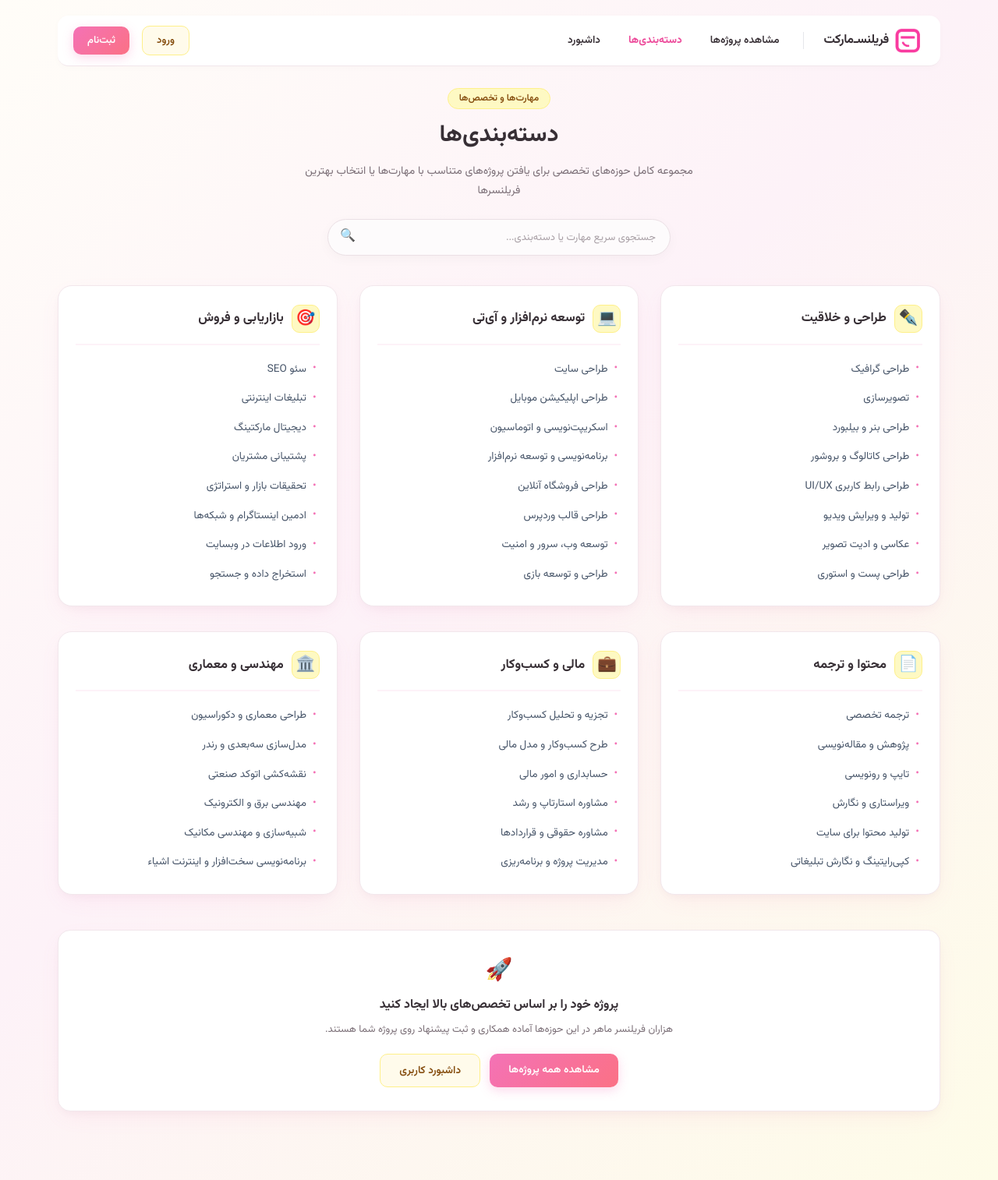
After one commit to mhbmj/Freelance-Marketspace, a Django app: page /categories/ in a window 1280 px wide. The commit adds this page. Shown: the whole page at 78% size. Run offline with Django 5.2, Linux system fonts and the light colour scheme.

Commit message:
feat(categories): implement categories and skills directory page matching Ponisha design

```diff
--- a/accounts/urls.py
+++ b/accounts/urls.py
@@ -12,6 +12,7 @@ urlpatterns = [
     path('profile/', views.profile_view, name='profile'),
     path('projects/', views.projects_list_view, name='projects_list'),
     path('projects/<int:project_id>/', views.project_detail_view, name='project_detail'),
+    path('categories/', views.categories_view, name='categories'),
     path('terms/', views.terms_view, name='terms'),
     path('forgot-password/', views.forgot_password_view, name='forgot_password'),
     path('password-reset/done/', views.password_reset_done_view, name='password_reset_done'),
--- a/accounts/views.py
+++ b/accounts/views.py
@@ -442,6 +442,99 @@ def project_detail_view(request, project_id):
     })
 
 
+def categories_view(request):
+    """صفحه لیست دسته‌بندی‌ها و مهارت‌ها مطابق با تصویر ۲۸ پونیشا (ponisha.ir/categories)"""
+    categories_data = [
+        {
+            'name': 'طراحی و خلاقیت',
+            'icon': '✒️',
+            'skills': [
+                'طراحی گرافیک',
+                'تصویرسازی',
+                'طراحی بنر و بیلبورد',
+                'طراحی کاتالوگ و بروشور',
+                'طراحی رابط کاربری UI/UX',
+                'تولید و ویرایش ویدیو',
+                'عکاسی و ادیت تصویر',
+                'طراحی پست و استوری',
+            ]
+        },
+        {
+            'name': 'توسعه نرم‌افزار و آی‌تی',
+            'icon': '💻',
+            'skills': [
+                'طراحی سایت',
+                'طراحی اپلیکیشن موبایل',
+                'اسکریپت‌نویسی و اتوماسیون',
+                'برنامه‌نویسی و توسعه نرم‌افزار',
+                'طراحی فروشگاه آنلاین',
+                'طراحی قالب وردپرس',
+                'توسعه وب، سرور و امنیت',
+                'طراحی و توسعه بازی',
+            ]
+        },
+        {
+            'name': 'بازاریابی و فروش',
+            'icon': '🎯',
+            'skills': [
+                'سئو SEO',
+                'تبلیغات اینترنتی',
+                'دیجیتال مارکتینگ',
+                'پشتیبانی مشتریان',
+                'تحقیقات بازار و استراتژی',
+                'ادمین اینستاگرام و شبکه‌ها',
+                'ورود اطلاعات در وبسایت',
+                'استخراج داده و جستجو',
+            ]
+        },
+        {
+            'name': 'محتوا و ترجمه',
+            'icon': '📄',
+            'skills': [
+                'ترجمه تخصصی',
+                'پژوهش و مقاله‌نویسی',
+                'تایپ و رونویسی',
+                'ویراستاری و نگارش',
+                'تولید محتوا برای سایت',
+                'کپی‌رایتینگ و نگارش تبلیغاتی',
+            ]
+        },
+        {
+            'name': 'مالی و کسب‌وکار',
+            'icon': '💼',
+            'skills': [
+                'تجزیه و تحلیل کسب‌وکار',
+                'طرح کسب‌وکار و مدل مالی',
+                'حسابداری و امور مالی',
+                'مشاوره استارتاپ و رشد',
+                'مشاوره حقوقی و قراردادها',
+                'مدیریت پروژه و برنامه‌ریزی',
+            ]
+        },
+        {
+            'name': 'مهندسی و معماری',
+            'icon': '🏛️',
+            'skills': [
+                'طراحی معماری و دکوراسیون',
+                'مدل‌سازی سه‌بعدی و رندر',
+                'نقشه‌کشی اتوکد صنعتی',
+                'مهندسی برق و الکترونیک',
+                'شبیه‌سازی و مهندسی مکانیک',
+                'برنامه‌نویسی سخت‌افزار و اینترنت اشیاء',
+            ]
+        },
+    ]
+
+    initials = "MA"
+    if request.user.is_authenticated and request.user.first_name and request.user.last_name:
+        initials = (request.user.first_name[0] + request.user.last_name[0]).upper()
+
+    return render(request, 'accounts/categories.html', {
+        'categories_data': categories_data,
+        'user_initials': initials,
+    })
+
+
 def terms_view(request):
     """صفحه قوانین و مقررات پلتفرم فریلنسری مطابق استاندارد پونیشا"""
     initials = "MA"
--- a/static/css/style.css
+++ b/static/css/style.css
@@ -2845,3 +2845,115 @@ body {
     outline: none;
     box-shadow: 0 0 0 3px rgba(244, 114, 182, 0.15);
 }
+
+/* ==========================================================================
+   Categories & Skills Directory (مطابق تصویر ۲۸ پونیشا - ponisha.ir/categories)
+   ========================================================================== */
+.categories-grid-container {
+    display: grid;
+    grid-template-columns: repeat(3, 1fr);
+    gap: 32px 28px;
+    align-items: start;
+    margin-top: 15px;
+}
+
+@media (max-width: 992px) {
+    .categories-grid-container {
+        grid-template-columns: repeat(2, 1fr);
+        gap: 24px;
+    }
+}
+
+@media (max-width: 640px) {
+    .categories-grid-container {
+        grid-template-columns: 1fr;
+        gap: 20px;
+    }
+}
+
+.category-column-card {
+    background: #ffffff;
+    border: 1.5px solid var(--border-card);
+    border-radius: var(--radius-card);
+    padding: 24px 22px;
+    box-shadow: var(--shadow-minimal);
+    transition: all 0.25s ease;
+}
+
+.category-column-card:hover {
+    border-color: #fbcfe8;
+    box-shadow: 0 8px 24px rgba(244, 114, 182, 0.08);
+    transform: translateY(-2px);
+}
+
+.category-column-header {
+    display: flex;
+    align-items: center;
+    gap: 10px;
+    padding-bottom: 14px;
+    border-bottom: 2px solid #fdf2f8;
+    margin-bottom: 14px;
+}
+
+.category-column-icon {
+    font-size: 20px;
+    width: 36px;
+    height: 36px;
+    border-radius: 10px;
+    background: var(--pastel-yellow-light);
+    border: 1px solid var(--pastel-yellow-border);
+    display: flex;
+    align-items: center;
+    justify-content: center;
+    flex-shrink: 0;
+}
+
+.category-column-title {
+    font-size: 16.5px;
+    font-weight: 800;
+    color: var(--text-main);
+    margin: 0;
+}
+
+.category-skills-list {
+    list-style: none;
+    padding: 0;
+    margin: 0;
+    display: flex;
+    flex-direction: column;
+    gap: 4px;
+}
+
+.category-skill-wrapper {
+    margin: 0;
+    padding: 0;
+}
+
+.category-skill-link {
+    display: flex;
+    align-items: center;
+    gap: 8px;
+    padding: 6px 4px;
+    font-size: 13.5px;
+    color: #475569;
+    text-decoration: none;
+    border-radius: 6px;
+    transition: all 0.2s ease;
+}
+
+.skill-bullet-dot {
+    color: var(--pastel-pink);
+    font-size: 14px;
+    line-height: 1;
+    transition: transform 0.2s ease;
+}
+
+.category-skill-link:hover {
+    color: var(--pastel-pink-hover);
+    transform: translateX(-4px);
+}
+
+.category-skill-link:hover .skill-bullet-dot {
+    transform: scale(1.4);
+    color: var(--pastel-pink-hover);
+}
--- /dev/null
+++ b/templates/accounts/categories.html
@@ -0,0 +1,153 @@
+{% extends 'base.html' %}
+{% load static %}
+
+{% block title %}دسته‌بندی‌ها و مهارت‌ها | سامانه بازار کار فریلنسری{% endblock %}
+
+{% block content %}
+<div class="home-page-container">
+
+    <!-- نوار منوی بالای سایت -->
+    <header class="top-navbar" style="border-radius: 14px; margin-bottom: 28px;">
+        <div class="top-navbar-container">
+            <div class="top-nav-right">
+                <a href="{% url 'home' %}" class="nav-brand-logo" title="صفحه اصلی">
+                    <img src="{% static 'images/logo.png' %}" alt="لوگو" class="nav-logo-img">
+                    <span class="nav-brand-text">فریلنسـ‌مارکت</span>
+                </a>
+
+                <span class="nav-divider" style="height: 22px; margin: 0 4px;"></span>
+
+                <a href="{% url 'projects_list' %}" class="nav-link-btn">
+                    <span>مشاهده پروژه‌ها</span>
+                </a>
+
+                <a href="{% url 'categories' %}" class="nav-link-btn active" style="color: var(--pastel-pink-hover); font-weight: 700;">
+                    <span>دسته‌بندی‌ها</span>
+                </a>
+
+                <a href="{% url 'dashboard' %}" class="nav-link-btn">
+                    <span>داشبورد</span>
+                </a>
+            </div>
+
+            <div class="top-nav-left">
+                {% if user.is_authenticated %}
+                    <a href="{% url 'dashboard' %}" class="btn-quick-project"><span>داشبورد من</span></a>
+                    <div class="user-menu-wrapper" onclick="toggleUserDrawer(true)" style="cursor: pointer;" title="مشاهده حساب کاربری">
+                        <div style="display: flex; align-items: center; gap: 4px;">
+                            <div class="avatar-header-circle" style="width: 36px; height: 36px; min-width: 36px; max-width: 36px; min-height: 36px; max-height: 36px; border-radius: 50%; overflow: hidden; display: flex; align-items: center; justify-content: center; flex-shrink: 0;">
+                                {% if user.avatar_url %}
+                                    <img src="{{ user.avatar_url }}" alt="آواتار" style="width: 100%; height: 100%; max-width: 100%; max-height: 100%; object-fit: cover; border-radius: 50%; display: block;">
+                                {% else %}
+                                    {{ user.initials|default:user_initials|default:"MA" }}
+                                {% endif %}
+                            </div>
+                            <span style="font-size: 11px; color: #9ca3af;">▾</span>
+                        </div>
+                    </div>
+                {% else %}
+                    <a href="{% url 'login' %}" class="btn-pink btn-outline-pink" style="padding: 8px 18px; font-size: 13px; width: auto; text-decoration: none;">ورود</a>
+                    <a href="{% url 'signup' %}" class="btn-pink" style="padding: 8px 18px; font-size: 13px; width: auto; text-decoration: none;">ثبت‌نام</a>
+                {% endif %}
+            </div>
+        </div>
+    </header>
+
+    <!-- سربرگ صفحه دسته‌بندی‌ها مطابق تصویر ۲۸ پونیشا -->
+    <div style="text-align: center; margin-bottom: 38px;">
+        <span class="user-badge-tag" style="margin-bottom: 10px;">
+            مهارت‌ها و تخصص‌ها
+        </span>
+        <h1 style="font-size: 30px; font-weight: 800; color: var(--text-main); margin-bottom: 10px;">
+            دسته‌بندی‌ها
+        </h1>
+        <p style="font-size: 14px; color: var(--text-muted); max-width: 540px; margin: 0 auto; line-height: 1.8;">
+            مجموعه کامل حوزه‌های تخصصی برای یافتن پروژه‌های متناسب با مهارت‌ها یا انتخاب بهترین فریلنسرها
+        </p>
+
+        <!-- باکس جستجوی زنده در مهارت‌ها -->
+        <div style="max-width: 440px; margin: 22px auto 0; position: relative;">
+            <input type="text" id="skill-live-search" class="form-input" placeholder="جستجوی سریع مهارت یا دسته‌بندی..." oninput="filterCategoriesAndSkills(this.value)" style="padding: 12px 18px 12px 42px; font-size: 13.5px; border-radius: 25px; box-shadow: 0 4px 16px rgba(0,0,0,0.03);">
+            <span style="position: absolute; left: 16px; top: 50%; transform: translateY(-50%); font-size: 16px; color: #9ca3af; pointer-events: none;">🔍</span>
+        </div>
+    </div>
+
+    <!-- گرید ستون‌های دسته‌بندی‌ها مطابق تصویر ۲۸ پونیشا -->
+    <div class="categories-grid-container" id="categories-grid">
+        {% for cat in categories_data %}
+            <div class="category-column-card">
+                <!-- هدر ستون دسته‌بندی با آیکون و خط زیرین -->
+                <div class="category-column-header">
+                    <span class="category-column-icon">{{ cat.icon }}</span>
+                    <h2 class="category-column-title">{{ cat.name }}</h2>
+                </div>
+
+                <!-- لیست مهارت‌های زیرمجموعه -->
+                <ul class="category-skills-list">
+                    {% for skill in cat.skills %}
+                        <li class="category-skill-wrapper">
+                            <a href="{% url 'projects_list' %}?q={{ skill }}" class="category-skill-link" title="مشاهده پروژه‌های مربوط به {{ skill }}">
+                                <span class="skill-bullet-dot">•</span>
+                                <span class="skill-name-text">{{ skill }}</span>
+                            </a>
+                        </li>
+                    {% endfor %}
+                </ul>
+            </div>
+        {% endfor %}
+    </div>
+
+    <!-- کادر راهنمای پایین صفحه -->
+    <div class="ponisha-card" style="margin-top: 45px; margin-bottom: 40px; padding: 30px; text-align: center; background: #ffffff; border-radius: 16px;">
+        <div style="font-size: 28px; margin-bottom: 8px;">🚀</div>
+        <h3 style="font-size: 16px; font-weight: 800; color: var(--text-main); margin-bottom: 8px;">
+            پروژه خود را بر اساس تخصص‌های بالا ایجاد کنید
+        </h3>
+        <p style="font-size: 13px; color: var(--text-muted); max-width: 520px; margin: 0 auto 18px; line-height: 1.8;">
+            هزاران فریلنسر ماهر در این حوزه‌ها آماده همکاری و ثبت پیشنهاد روی پروژه شما هستند.
+        </p>
+        <div style="display: flex; justify-content: center; gap: 12px; flex-wrap: wrap;">
+            <a href="{% url 'projects_list' %}" class="btn-pink" style="display: inline-block; width: auto; padding: 10px 24px; text-decoration: none; font-size: 13.5px;">
+                مشاهده همه پروژه‌ها
+            </a>
+            <a href="{% if user.is_authenticated %}{% url 'dashboard' %}{% else %}{% url 'login' %}{% endif %}" class="btn-pink btn-outline-pink" style="display: inline-block; width: auto; padding: 10px 24px; text-decoration: none; font-size: 13.5px;">
+                داشبورد کاربری
+            </a>
+        </div>
+    </div>
+
+</div>
+
+<script>
+function filterCategoriesAndSkills(query) {
+    const q = query.trim().toLowerCase();
+    const columns = document.querySelectorAll('.category-column-card');
+
+    columns.forEach(col => {
+        const catTitle = col.querySelector('.category-column-title').textContent.toLowerCase();
+        const skillItems = col.querySelectorAll('.category-skill-wrapper');
+        let hasMatchInSkills = false;
+
+        skillItems.forEach(item => {
+            const skillName = item.querySelector('.skill-name-text').textContent.toLowerCase();
+            if (!q || skillName.includes(q) || catTitle.includes(q)) {
+                item.style.display = 'block';
+                hasMatchInSkills = true;
+            } else {
+                item.style.display = 'none';
+            }
+        });
+
+        if (!q || hasMatchInSkills || catTitle.includes(q)) {
+            col.style.display = 'block';
+        } else {
+            col.style.display = 'none';
+        }
+    });
+}
+</script>
+
+{% if user.is_authenticated %}
+    {% include 'includes/user_drawer.html' %}
+{% endif %}
+{% endblock %}
--- a/templates/accounts/dashboard.html
+++ b/templates/accounts/dashboard.html
@@ -51,7 +51,7 @@
                             </a>
 
                             <!-- کارت ۲: مشاهده دسته‌بندی‌ها و مهارت‌ها -->
-                            <a href="javascript:void(0)" class="mega-card" onclick="alert('این صفحه در مراحل بعدی باهم طراحی خواهد شد!')">
+                            <a href="{% url 'categories' %}" class="mega-card">
                                 <div class="mega-card-icon">
                                     <svg width="20" height="20" viewBox="0 0 24 24" fill="none" stroke="currentColor" stroke-width="2.2" stroke-linecap="round" stroke-linejoin="round">
                                         <path d="M22 19a2 2 0 0 1-2 2H4a2 2 0 0 1-2-2V5a2 2 0 0 1 2-2h5l2 3h9a2 2 0 0 1 2 2z"></path>
@@ -127,7 +127,7 @@
                             </a>
 
                             <!-- کارت ۳: مشاهده دسته‌بندی‌ها و مهارت‌ها -->
-                            <a href="javascript:void(0)" class="mega-card" onclick="alert('این صفحه در مراحل بعدی باهم طراحی خواهد شد!')">
+                            <a href="{% url 'categories' %}" class="mega-card">
                                 <div class="mega-card-icon">
                                     <svg width="20" height="20" viewBox="0 0 24 24" fill="none" stroke="currentColor" stroke-width="2.2" stroke-linecap="round" stroke-linejoin="round">
                                         <rect x="3" y="3" width="7" height="7"></rect>
--- a/templates/accounts/home.html
+++ b/templates/accounts/home.html
@@ -49,7 +49,7 @@
                                 <div class="mega-card-desc">با ایجاد پروژه امکان همکاری با هزاران نیروی متخصص را خواهید داشت.</div>
                             </a>
 
-                            <a href="javascript:void(0)" class="mega-card" onclick="alert('این صفحه در مراحل بعدی طراحی خواهد شد!')">
+                            <a href="{% url 'categories' %}" class="mega-card">
                                 <div class="mega-card-icon">
                                     <svg width="20" height="20" viewBox="0 0 24 24" fill="none" stroke="currentColor" stroke-width="2.2" stroke-linecap="round" stroke-linejoin="round">
                                         <path d="M22 19a2 2 0 0 1-2 2H4a2 2 0 0 1-2-2V5a2 2 0 0 1 2-2h5l2 3h9a2 2 0 0 1 2 2z"></path>
@@ -120,7 +120,7 @@
                                 <div class="mega-card-desc">بین پروژه‌های باز، موقعیت مورد نظر خود را یافته و پیشنهاد ارسال کنید.</div>
                             </a>
 
-                            <a href="javascript:void(0)" class="mega-card" onclick="alert('این صفحه در مراحل بعدی طراحی خواهد شد!')">
+                            <a href="{% url 'categories' %}" class="mega-card">
                                 <div class="mega-card-icon">
                                     <svg width="20" height="20" viewBox="0 0 24 24" fill="none" stroke="currentColor" stroke-width="2.2" stroke-linecap="round" stroke-linejoin="round">
                                         <rect x="3" y="3" width="7" height="7"></rect>
--- a/templates/accounts/profile.html
+++ b/templates/accounts/profile.html
@@ -16,6 +16,7 @@
                 </a>
                 <span class="nav-divider" style="height: 22px; margin: 0 4px;"></span>
                 <a href="{% url 'projects_list' %}" class="nav-link-btn"><span>مشاهده پروژه‌ها</span></a>
+                <a href="{% url 'categories' %}" class="nav-link-btn"><span>دسته‌بندی‌ها</span></a>
                 <a href="{% url 'dashboard' %}" class="nav-link-btn"><span>داشبورد</span></a>
             </div>
 
--- a/templates/accounts/project_detail.html
+++ b/templates/accounts/project_detail.html
@@ -19,6 +19,10 @@
 
                 <a href="{% url 'projects_list' %}" class="nav-link-btn">
                     <span>مشاهده پروژه‌ها</span>
+                </a>
+
+                <a href="{% url 'categories' %}" class="nav-link-btn">
+                    <span>دسته‌بندی‌ها</span>
                 </a>
 
                 <a href="{% url 'dashboard' %}" class="nav-link-btn">
--- a/templates/accounts/projects_list.html
+++ b/templates/accounts/projects_list.html
@@ -40,7 +40,7 @@
                                 <div class="mega-card-title">ثبت سریع پروژه</div>
                                 <div class="mega-card-desc">با ایجاد پروژه امکان همکاری با هزاران نیروی متخصص را خواهید داشت.</div>
                             </a>
-                            <a href="{% url 'projects_list' %}" class="mega-card">
+                            <a href="{% url 'categories' %}" class="mega-card">
                                 <div class="mega-card-icon">
                                     <svg width="20" height="20" viewBox="0 0 24 24" fill="none" stroke="currentColor" stroke-width="2.2" stroke-linecap="round" stroke-linejoin="round"><path d="M22 19a2 2 0 0 1-2 2H4a2 2 0 0 1-2-2V5a2 2 0 0 1 2-2h5l2 3h9a2 2 0 0 1 2 2z"></path></svg>
                                 </div>
@@ -92,7 +92,7 @@
                                 <div class="mega-card-title">مشاهده پروژه‌ها</div>
                                 <div class="mega-card-desc">بین پروژه‌های باز، موقعیت مورد نظر خود را یافته و پیشنهاد ارسال کنید.</div>
                             </a>
-                            <a href="{% url 'projects_list' %}" class="mega-card">
+                            <a href="{% url 'categories' %}" class="mega-card">
                                 <div class="mega-card-icon">
                                     <svg width="20" height="20" viewBox="0 0 24 24" fill="none" stroke="currentColor" stroke-width="2.2" stroke-linecap="round" stroke-linejoin="round"><rect x="3" y="3" width="7" height="7"></rect><rect x="14" y="3" width="7" height="7"></rect><rect x="14" y="14" width="7" height="7"></rect><rect x="3" y="14" width="7" height="7"></rect></svg>
                                 </div>
--- a/templates/accounts/terms.html
+++ b/templates/accounts/terms.html
@@ -19,6 +19,10 @@
 
                 <a href="{% url 'projects_list' %}" class="nav-link-btn">
                     <span>مشاهده پروژه‌ها</span>
+                </a>
+
+                <a href="{% url 'categories' %}" class="nav-link-btn">
+                    <span>دسته‌بندی‌ها</span>
                 </a>
 
                 <a href="{% url 'dashboard' %}" class="nav-link-btn">
```
Also changed, not shown: accounts/tests.py (+17 -0 lines).
